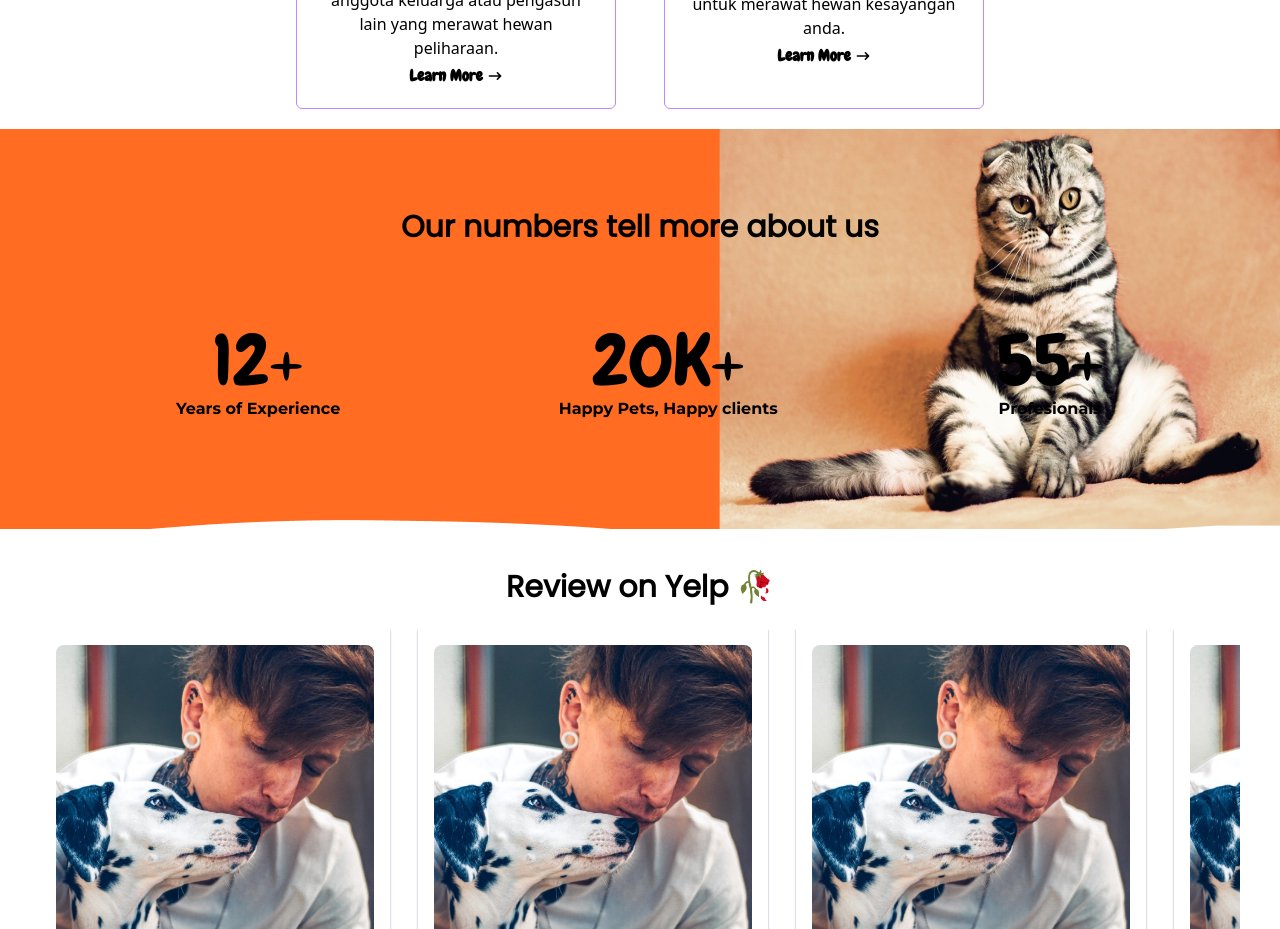
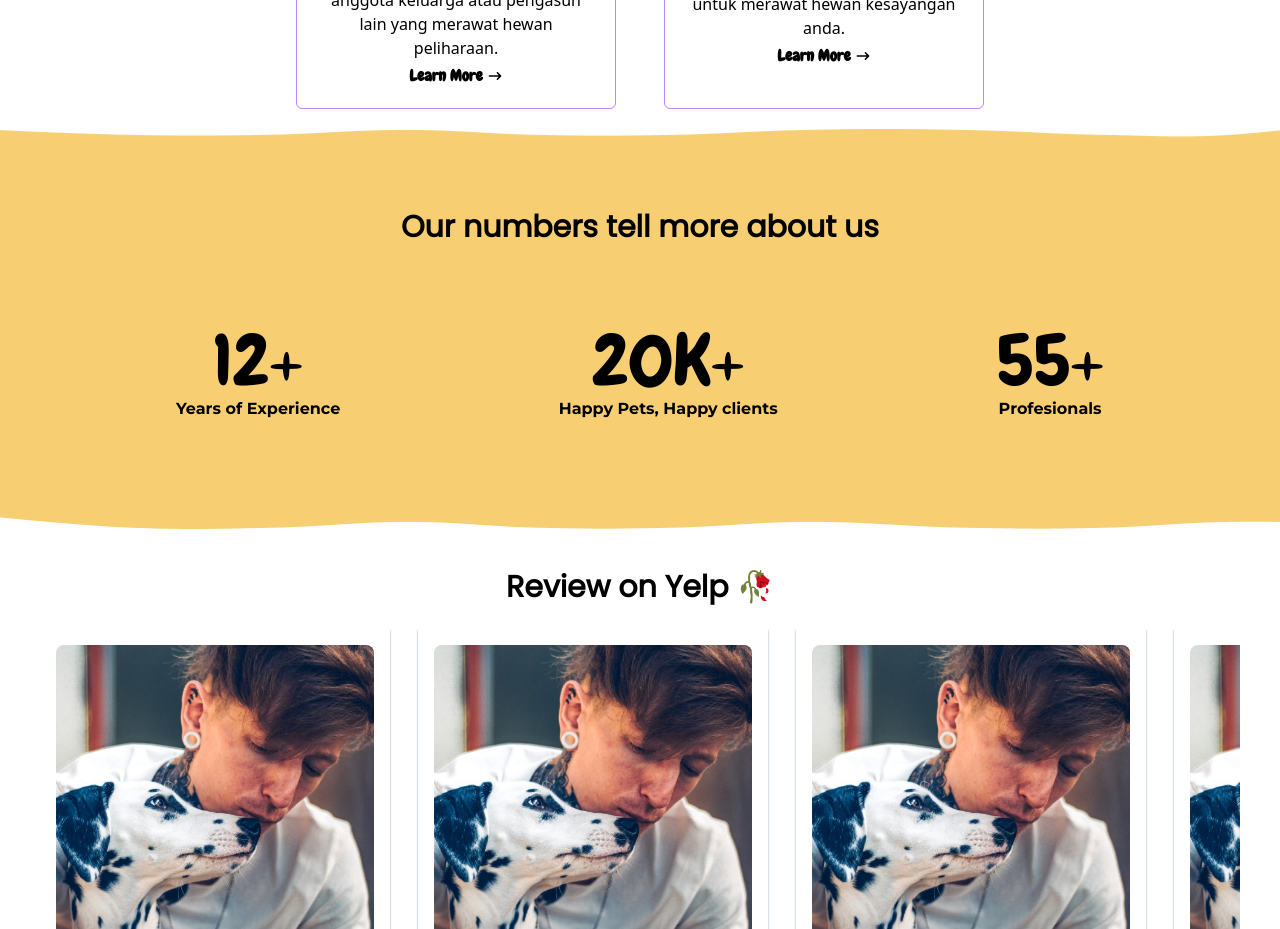
Before and after one commit to restuadil/massive, a React (Vite) app: page / in a window 1280 px wide. Shown: the part 1200-2129 px from the top of the page. Built offline with nearby package versions, Linux system fonts and the light colour scheme; a web font is replaced by a local one.

Commit message:
Update Home.jsx

```diff
--- a/src/pages/Home/Home.jsx
+++ b/src/pages/Home/Home.jsx
@@ -24,7 +24,7 @@ const Home = () => {
             <Hero />
             <Layanan />
             <div className="bg-center bg-cover bg-no-repeat h-[400px]"
-style={{ backgroundImage: `url("img/hero.png")`}}>
+style={{ backgroundImage: `url("img/bg.png")`}}>
                 <h1 className="text-center font-bold font-poppins text-3xl pt-20">Our numbers tell more about us</h1>
                 <div className="relative flex flex-col items-center justify-center gap-4 mt-4 md:hidden">
                     {data > 0 ?
```
